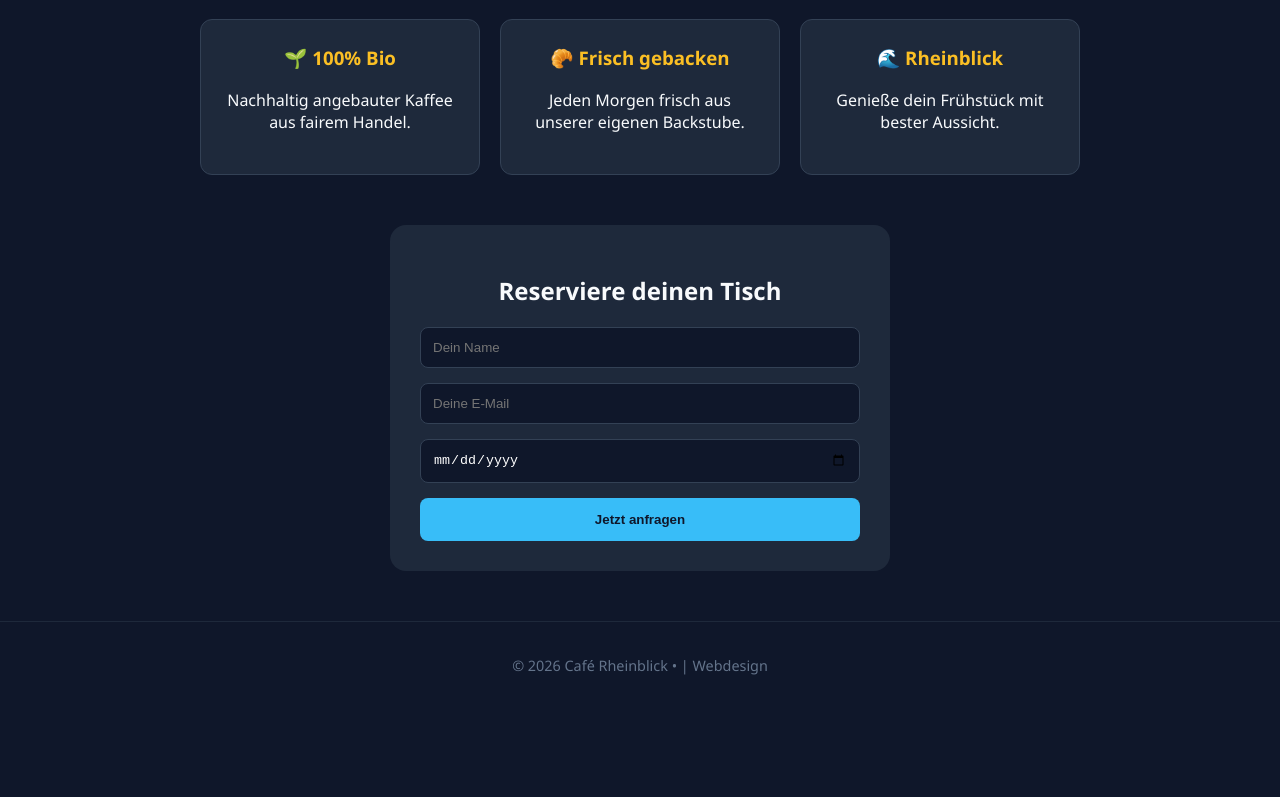
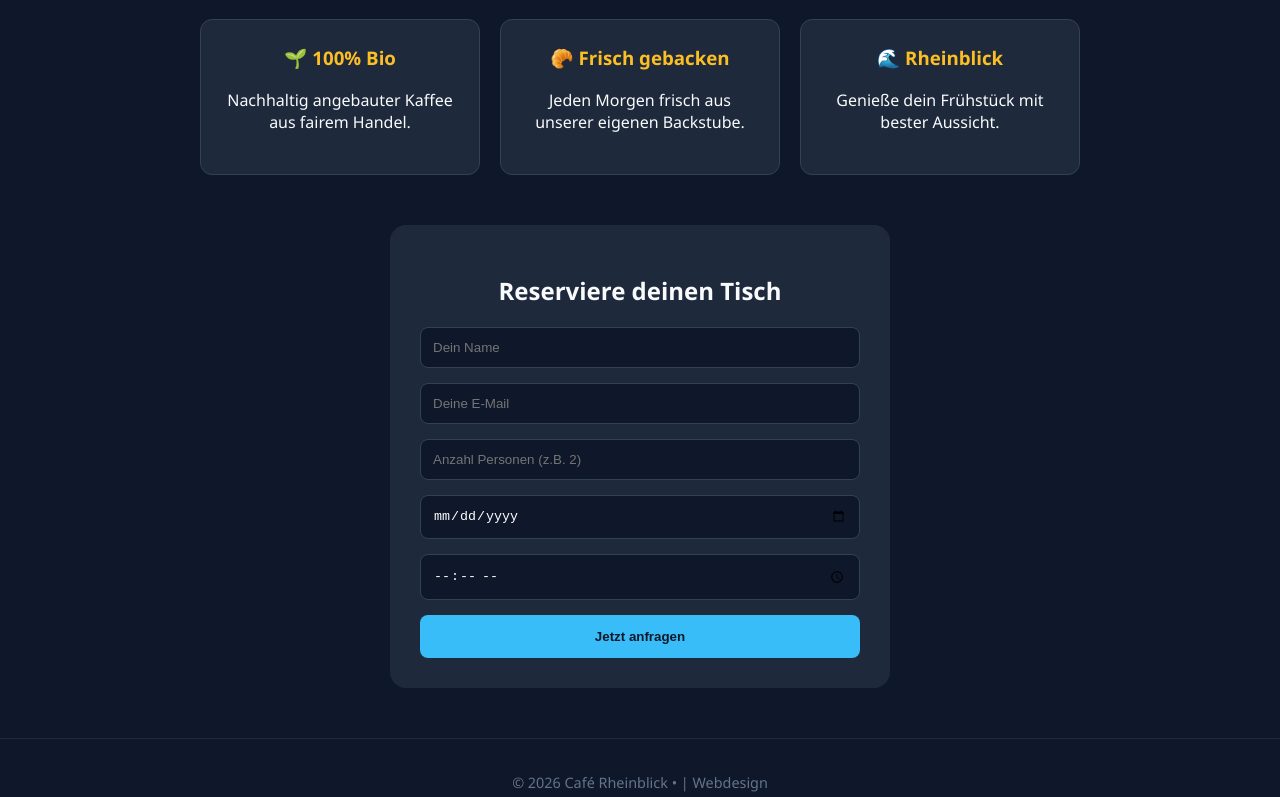
Before and after one commit to Bourii4/cafe-landigpage, a plain HTML site: page index.html in a window 1280 px wide. Shown: the part 457-1254 px from the top of the page. Before the commit the page ends 1166 px from the top, so only its background shows below. Drawn offline with Linux system fonts and the light colour scheme.

Commit message:
Enhance booking form with additional input fields
Updated the booking form to include fields for number of people and time.

```diff
--- a/index.html
+++ b/index.html
@@ -143,11 +143,13 @@
   <section id="reservieren" class="booking">
     <h2>Reserviere deinen Tisch</h2>
     <form action="javascript:void(0);">
-      <input type="text" placeholder="Dein Name" required>
-      <input type="email" placeholder="Deine E-Mail" required>
-      <input type="date" required>
-      <button type="submit" class="btn-submit">Jetzt anfragen</button>
-    </form>
+  <input type="text" placeholder="Dein Name" required>
+  <input type="email" placeholder="Deine E-Mail" required>
+  <input type="number" placeholder="Anzahl Personen (z.B. 2)" min="1" max="10" required>
+  <input type="date" required>
+  <input type="time" required>
+  <button type="submit" class="btn-submit">Jetzt anfragen</button>
+</form>
   </section>
 
   <footer>
```
